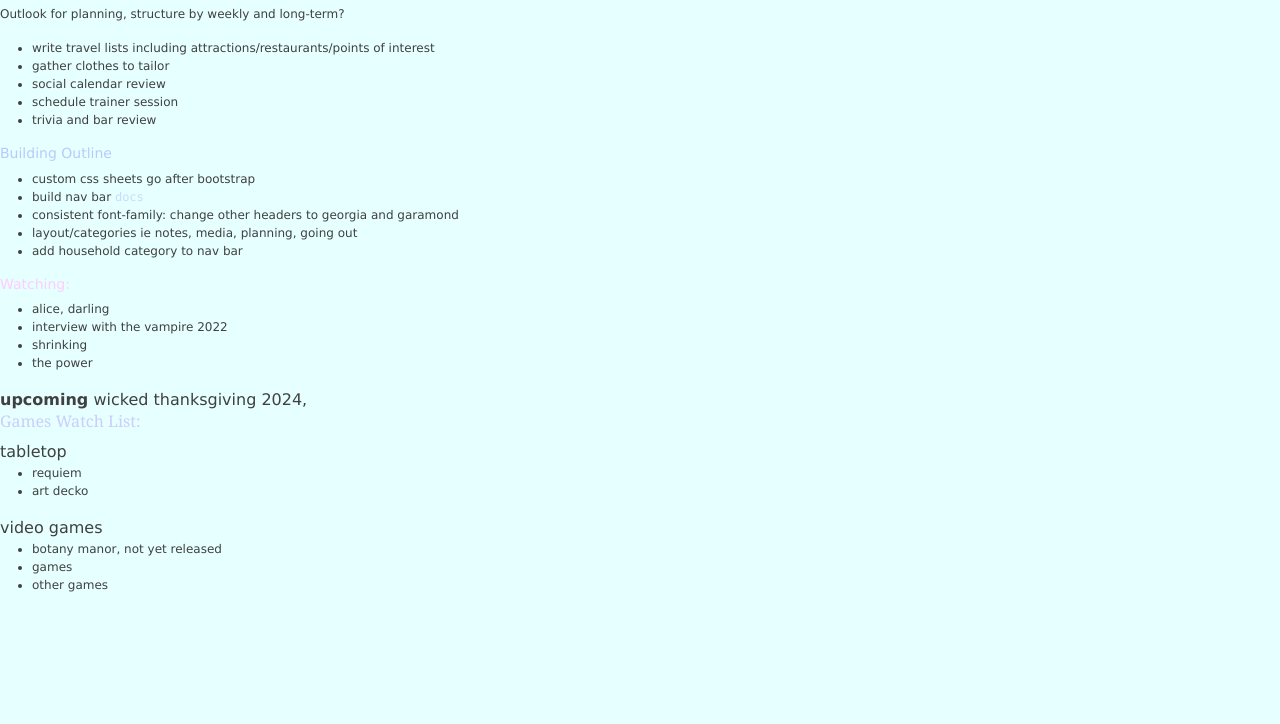
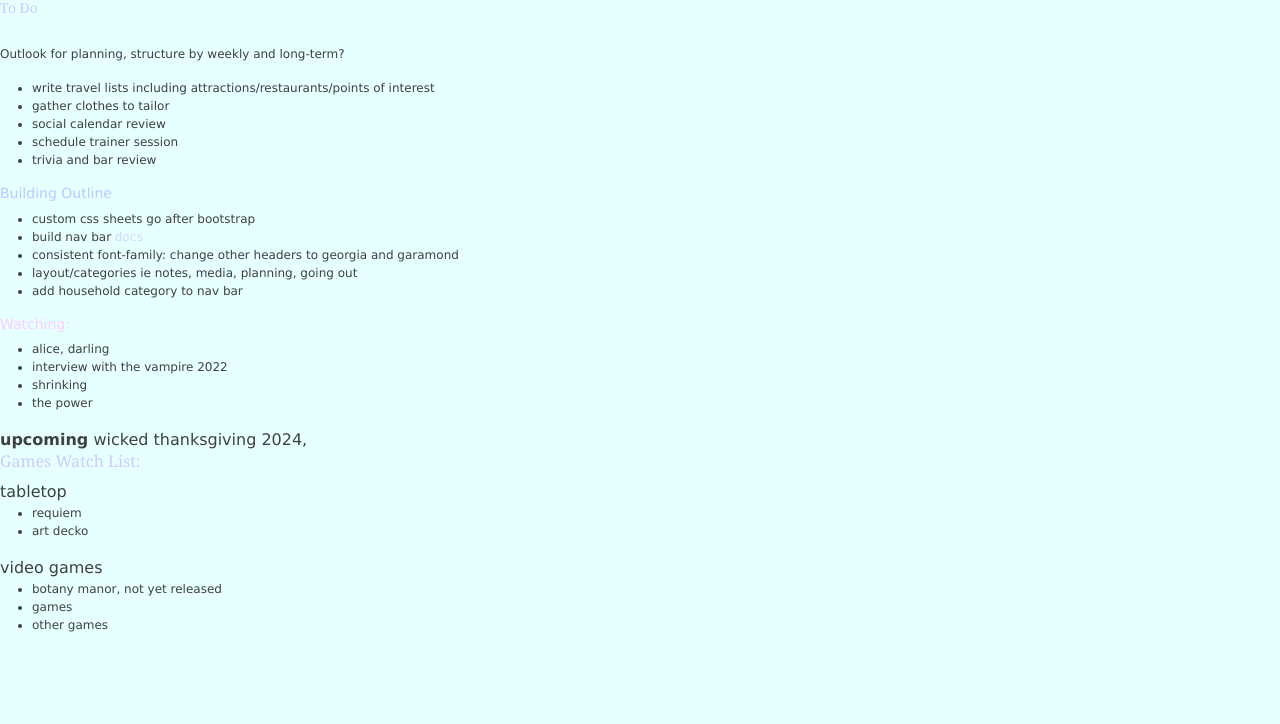
Before and after one commit to jcrawford34325/testing, a plain HTML site: page index.html in a window 1280 px wide. Shown: the part 76-800 px from the top of the page. Drawn offline with nearby package versions, Linux system fonts and the light colour scheme.

Commit message:
Fix CSS selector for padElement class

```diff
--- a/styles.css
+++ b/styles.css
@@ -3,7 +3,7 @@
   color: #404040;
   font-family: verdana, sans-serif;
 }
-padElement {
+.padElement {
   padding-top: 20px;
   padding-bottom: 20px;
 }
```
